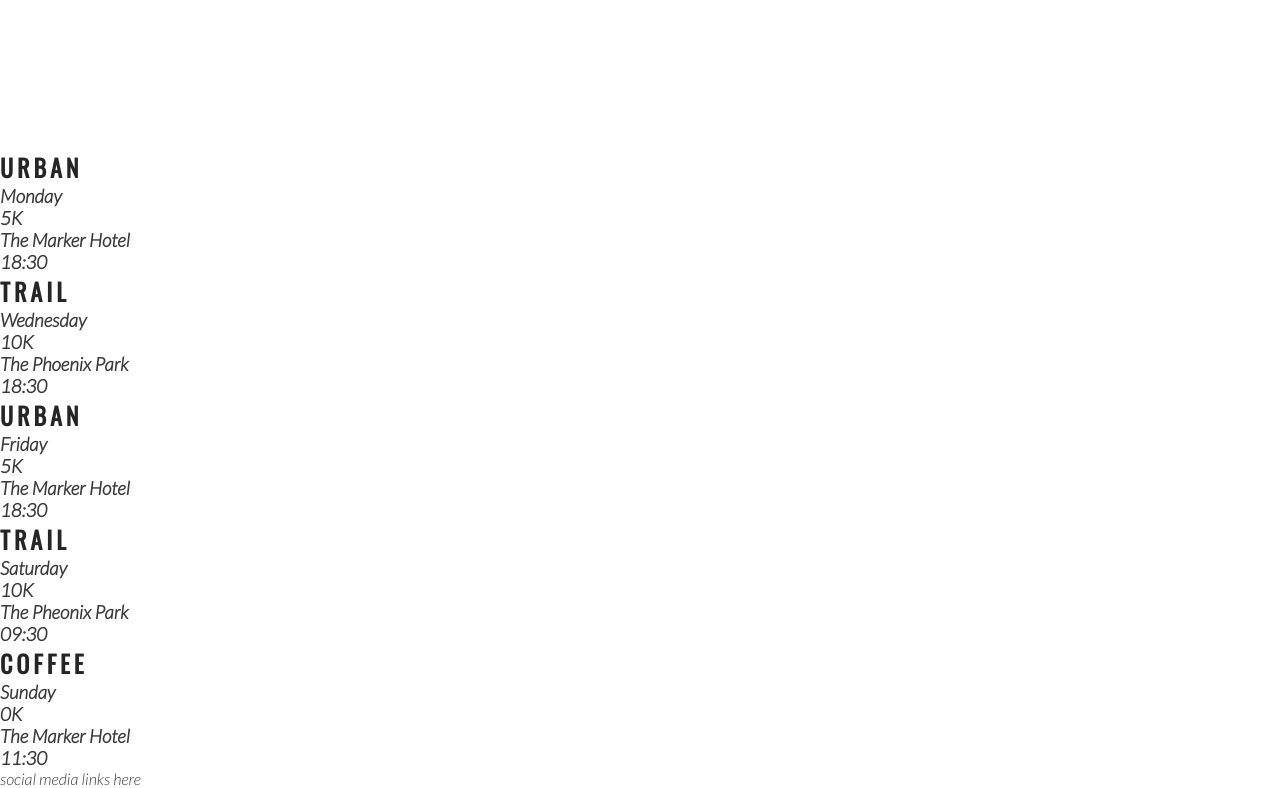
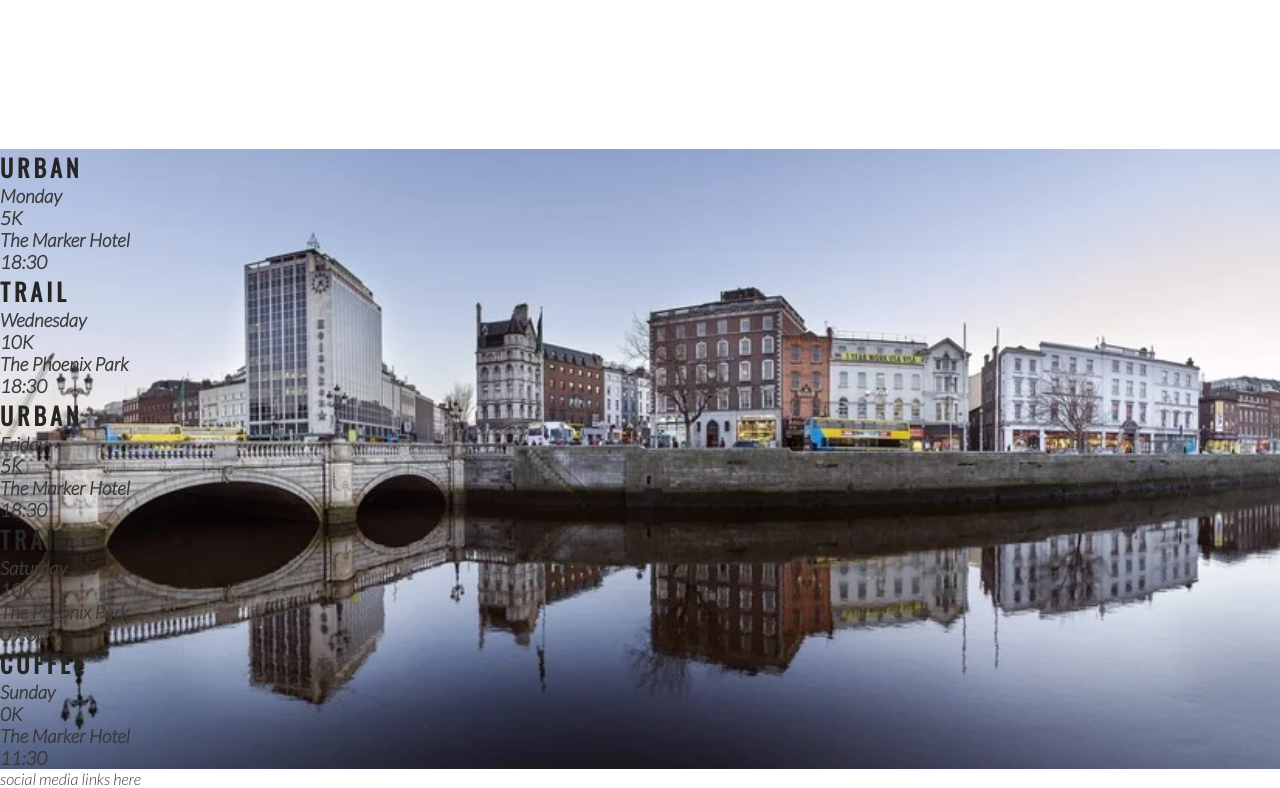
Before and after one commit to nathan-bytecode/love-running, a plain HTML site: page index.html in a window 1280 px wide. Shown: the part 1146-1934 px from the top of the page. Drawn offline with nearby package versions, Linux system fonts and the light colour scheme.

Commit message:
Add background image to times section

```diff
--- a/assets/css/style.css
+++ b/assets/css/style.css
@@ -187,3 +187,13 @@ hr {
     height: 100%;
     border-radius: 50%;
 }
+/* event times */
+
+#times {
+    background-image: url('../images/times.webp');
+    background-repeat: no-repeat;
+    background-size: cover;
+    background-position: center;
+    width: 100%;
+    overflow: hidden;
+}
--- a/index.html
+++ b/index.html
@@ -74,7 +74,7 @@
         </div>
         </div>
     </section>
-    <section>
+    <section id="times">
         <div>
             <h2>Urban</h2>
             <h3>Monday</h3>
```
Also changed, not shown: assets/images/times.webp (added).
